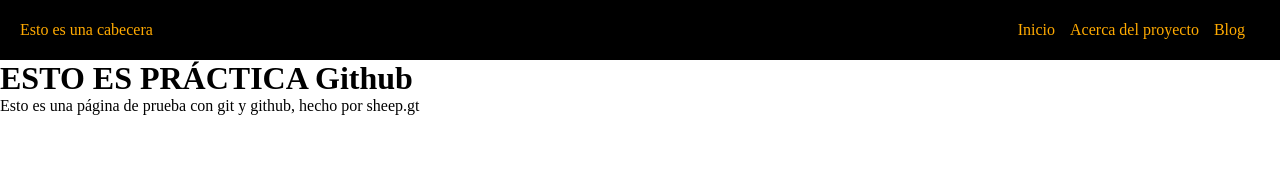
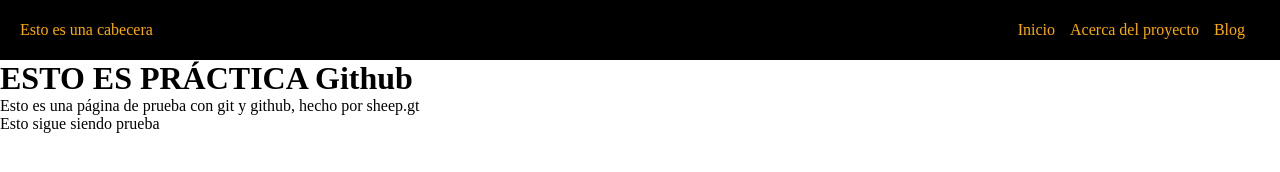
Before and after one commit to 98Oveja/repoPractice, a plain HTML site: page index.html in a window 1280 px wide. Drawn offline with Linux system fonts and the light colour scheme.

Commit message:
se agregó otro parafo de prueba

```diff
--- a/index.html
+++ b/index.html
@@ -18,5 +18,6 @@
     </header>
     <h1>ESTO ES PRÁCTICA Github</h1>
     <p>Esto es una página de prueba con git y github, hecho por sheep.gt</p>
+    <p>Esto sigue siendo prueba</p>
 </body>
 </html>
```
